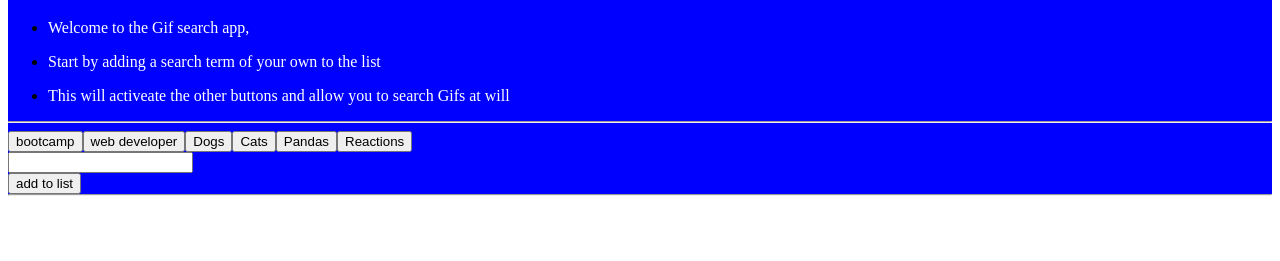
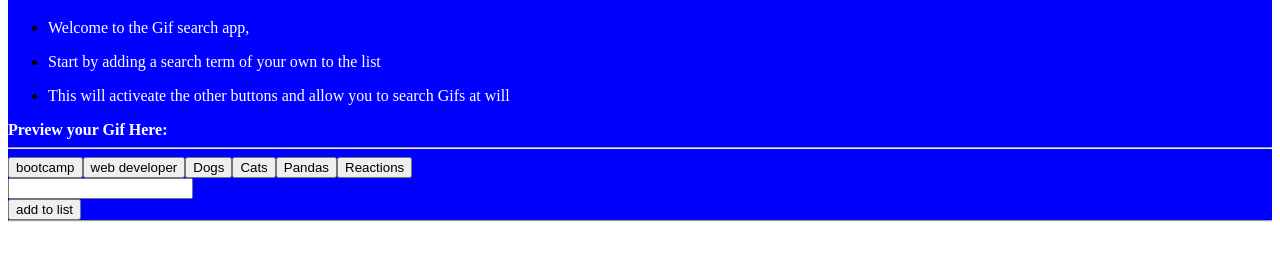
Before and after one commit to TimGaz92/gifwebapp, a plain HTML site: page gifyWebApp.html in a window 1280 px wide. Shown: the part 61-322 px from the top of the page. Drawn offline with nearby package versions, Linux system fonts and the light colour scheme.

Commit message:
added preview function, still some bugs but app is functional

```diff
--- a/gifyWebApp.html
+++ b/gifyWebApp.html
@@ -12,7 +12,9 @@
     <li><p class="instructions"> Start by adding a search term of your own to the list</p></li>
    <li><p class="instructions"> This will activeate the other buttons and allow you to search Gifs at will</p></li>
     </ul>
+    <div id="previewDiv"><strong> Preview your Gif Here:</strong></div>
     <hr>
+
     <div id="gifResults"></div> <!--contains the button results -->
     <form id="gifSearch">
       <label for="searchBar"></label>
@@ -62,6 +64,7 @@ $("#userGifs").append("<strong> you've searched for: " + gifSRC +"</strong> <br>
        gifDiv = $("<img>").attr("src", downsizedURL);
        console.log("clicks are working on gifs");
        console.log("src changed to " + downsizedURL);
+       $("#previewDiv").append(gifDiv);
        });
 
   });//end of AJAX call
@@ -124,6 +127,10 @@ renderButtons();
   .instructions{
     color: white;
   }
+  #previewDiv{
+    color: white;
+
+  }
 
 </style>
 </html>
```
